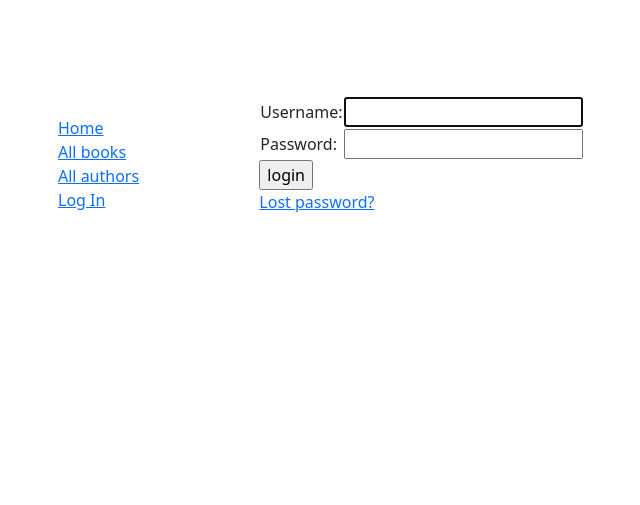
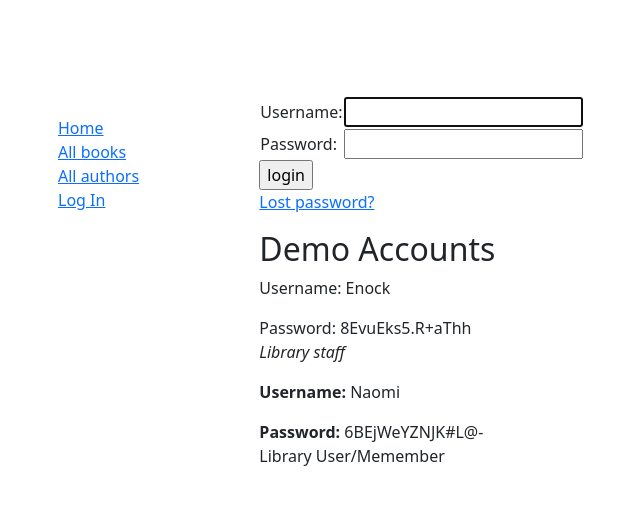
Before and after one commit to StevenSanie/mdn-django-locallibrary, a Django app: page /accounts/login/ in a window 1280 px wide; the page is wider, and only the part inside the window is pictured. Shown: the top 505 px of that part, without its empty margins (38-678 px from the left). Run offline with Django 4.2, Linux system fonts and the light colour scheme.

Commit message:
added text to show demo accounts - Demo accounts to allow user who visit the site to log in without creating an account

```diff
--- a/catalog/templates/registration/login.html
+++ b/catalog/templates/registration/login.html
@@ -34,4 +34,12 @@
   {# Assumes you setup the password_reset view in your URLconf #}
   <p><a href="{% url 'password_reset' %}">Lost password?</a></p>
 
+  <h2>Demo Accounts </h2>
+
+  <p>Username: Enock</p>
+  <p>Password: 8EvuEks5.R+aThh <br> <i> Library staff </i></p>
+
+  <p><strong>Username:</strong> Naomi</p>
+  <p><strong>Password:</strong> 6BEjWeYZNJK#L@- <br> Library User/Memember</p>
+
 {% endblock %}
```
